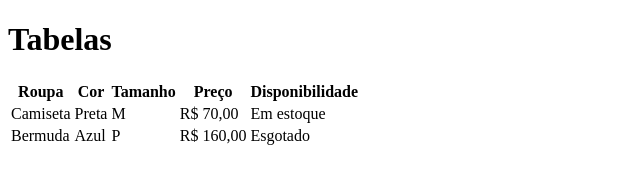
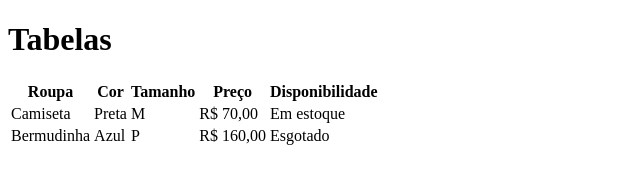
Before and after one commit to marina00coletti/aula-tabela, a plain HTML site: page index.html in a window 1280 px wide. Shown: the whole page, without its empty margins (0-640 px from the left). Drawn offline with Linux system fonts and the light colour scheme.

Commit message:
alterado de bermuda para bermudinha

```diff
--- a/index.html
+++ b/index.html
@@ -25,7 +25,7 @@
             <td>Em estoque</td>
         </tr>
         <tr>
-            <td>Bermuda</td>
+            <td>Bermudinha</td>
             <td>Azul</td>
             <td>P</td>
             <td>R$ 160,00</td>
```
